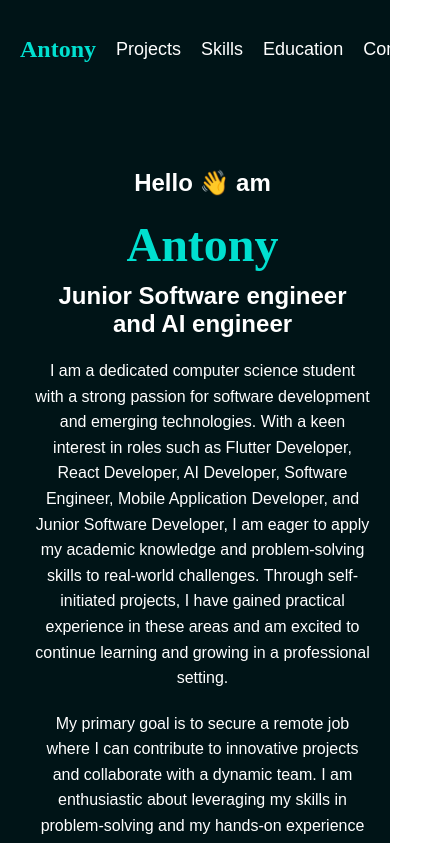
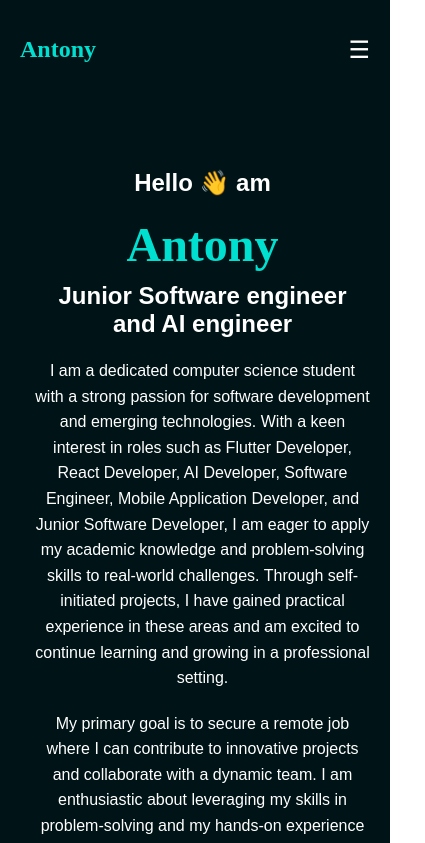
Before and after one commit to Titanantony/personal_portfolio, a React (Create React App) app: page / in a window 390 px wide. Shown: the top 843 px of the page, 425 px wide, since content can reach past the window. Built offline with nearby package versions, Linux system fonts and the light colour scheme.

Commit message:
Fix:Add a dropdown menu icon and add link for twitter

```diff
--- a/src/Main/Portfolio.css
+++ b/src/Main/Portfolio.css
@@ -114,3 +114,42 @@ body {
     transform: rotate(0deg);
   }
 }
+
+/*Nav modification*/
+
+.nav {
+  display: flex;
+  align-items: center;
+}
+
+.nav-links {
+  display: flex;
+}
+
+.nav-toggle {
+  display: none;
+  font-size: 24px;
+  cursor: pointer;
+}
+
+@media (max-width: 768px) {
+  .nav-links {
+    display: none;
+    flex-direction: column;
+    position: absolute;
+    top: 60px;
+    left: 0;
+    width: 100%;
+    background-color: #001417;
+    padding: 20px;
+    z-index: 1;
+  }
+
+  .nav-links.active {
+    display: flex;
+  }
+
+  .nav-toggle {
+    display: block;
+  }
+}
--- a/src/Main/Portfolio.js
+++ b/src/Main/Portfolio.js
@@ -1,4 +1,4 @@
-import React from 'react'
+import React, { useState } from 'react'
 import './Portfolio.css'
 import styled from 'styled-components'
 import ProjectsGrid from './ProjectsGrid'
@@ -7,18 +7,28 @@ import Education from './Education'
 import SocialLinks from './SocialLinks'
 import Footer from './Footer'
 import WavyBackground from './WavyBackground'
-import profileImage from '../assets/profile_pic.jpeg' // Make sure to replace with the correct path
+import profileImage from '../assets/profile_pic.jpeg'
 
 const Portfolio = () => {
+  const [isNavOpen, setIsNavOpen] = useState(false)
+
+  const toggleNav = () => {
+    setIsNavOpen(!isNavOpen)
+  }
   return (
     <div className='portfolio'>
       <header className='header'>
         <h1 className='logo'>Antony</h1>
         <nav className='nav'>
-          <a href='#projects'>Projects</a>
-          <a href='#skills'>Skills</a>
-          <a href='#education'>Education</a>
-          <a href='#contact'>Contact</a>
+          <div className='nav-toggle' onClick={toggleNav}>
+            &#9776;
+          </div>
+          <div className={`nav-links ${isNavOpen ? 'active' : ''}`}>
+            <a href='#projects'>Projects</a>
+            <a href='#skills'>Skills</a>
+            <a href='#education'>Education</a>
+            <a href='#contact'>Contact</a>
+          </div>
         </nav>
       </header>
       <section className='main-content'>
--- a/src/Main/SocialLinks.js
+++ b/src/Main/SocialLinks.js
@@ -21,11 +21,11 @@ export default function SocialLinks() {
         <i class='fab fa-facebook'></i>
       </a>
       <a
-        href='https://www.instagram.com/mauristoantony/'
+        href='https://x.com/Antonymaurist?t=LDPrSmYn62TUp6XCCZkVhg&s=09'
         target='_blank'
         rel='noreferrer'
       >
-        <i class='fab fa-instagram'></i>
+        <i class='fab fa-x'></i>
       </a>
     </div>
   )
```
